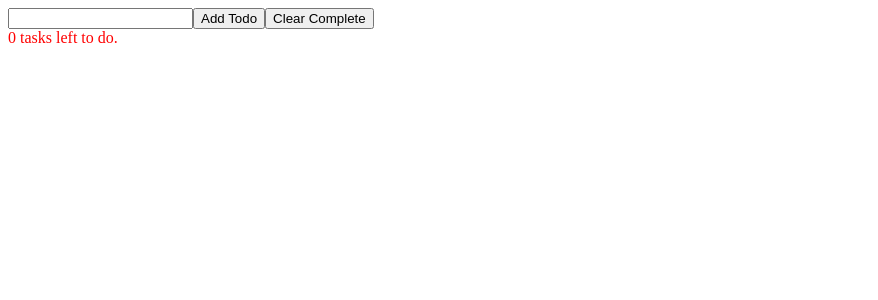
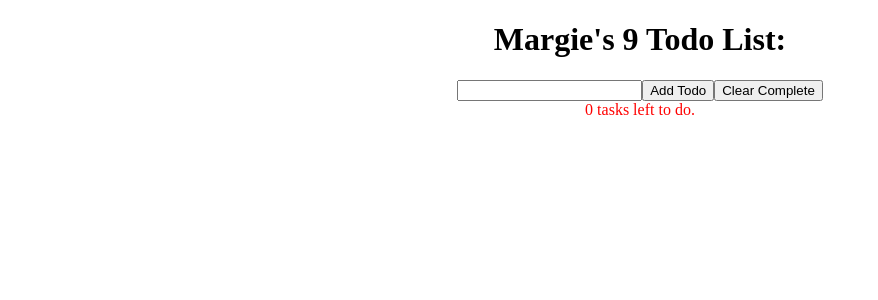
Before and after one commit to margueriteblair/React-Todo-List, a React (Create React App) app: page / in a window 1280 px wide. Shown: the top 300 px of the page, without its empty margins (0-878 px from the left). Built offline with nearby package versions, Linux system fonts and the light colour scheme.

Commit message:
centered the app component div and added date text

```diff
--- a/src/App.js
+++ b/src/App.js
@@ -38,14 +38,17 @@ function App() {
     setTodos(newTodos)
   }
 
+  const today = new Date()
+
   return (
-    <>
-      <TodoList style={{textAlign: "center"}} todos={todos} toggleTodo={toggleTodo} />
+    <div style={{textAlign: "center"}}>
+      <h1>Margie's {today.getDate()} Todo List:</h1>
+      <TodoList todos={todos} toggleTodo={toggleTodo} />
       <input ref={todoNameRef} type="text" />
       <button onClick={handleAddTodo}>Add Todo</button>
       <button onClick={handleClearTodos}>Clear Complete</button>
       <div style={{color: "red"}}>{todos.filter(todo => !todo.complete).length} tasks left to do.</div>
-    </>
+    </div>
   )
 }
 
```
